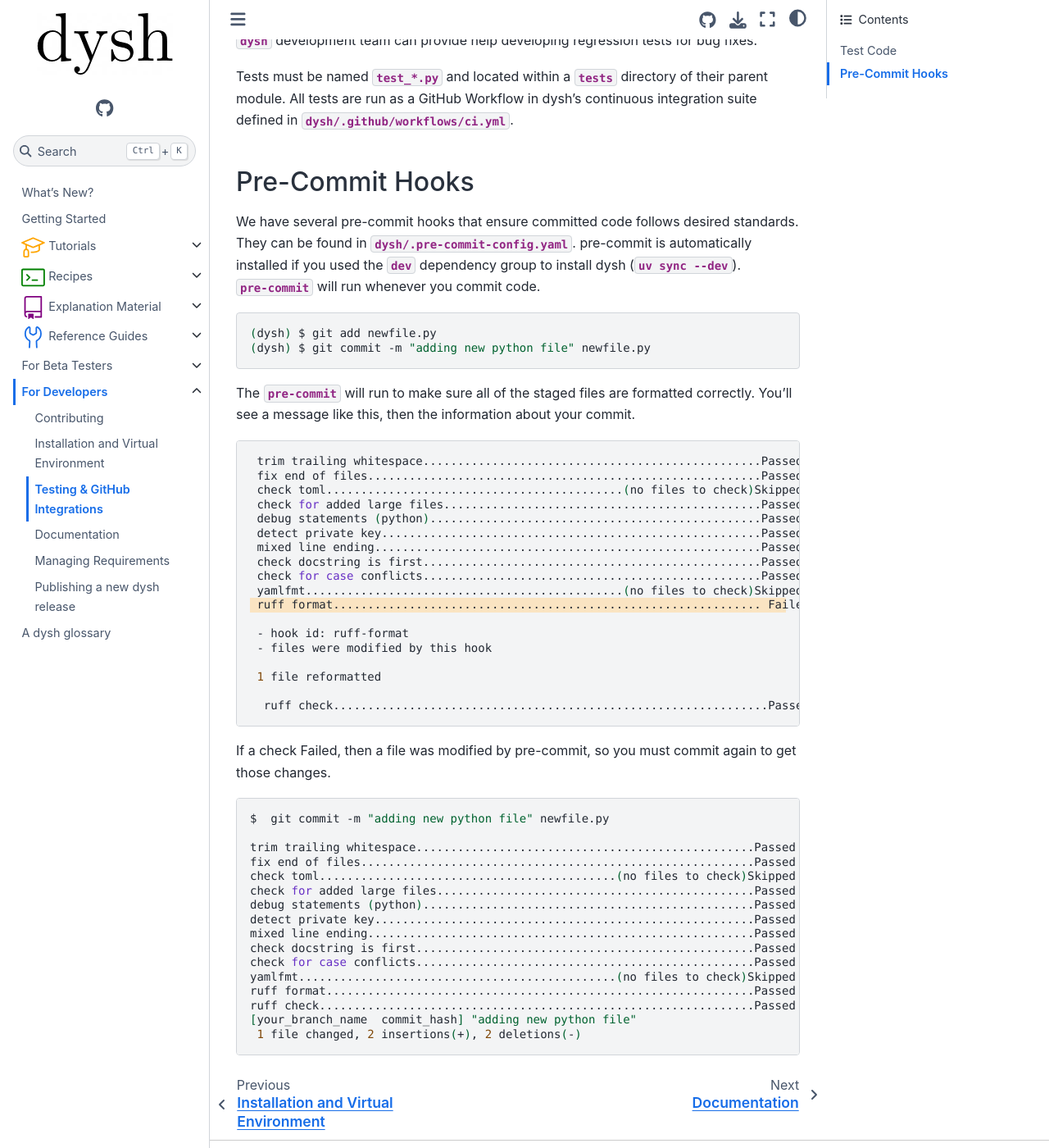
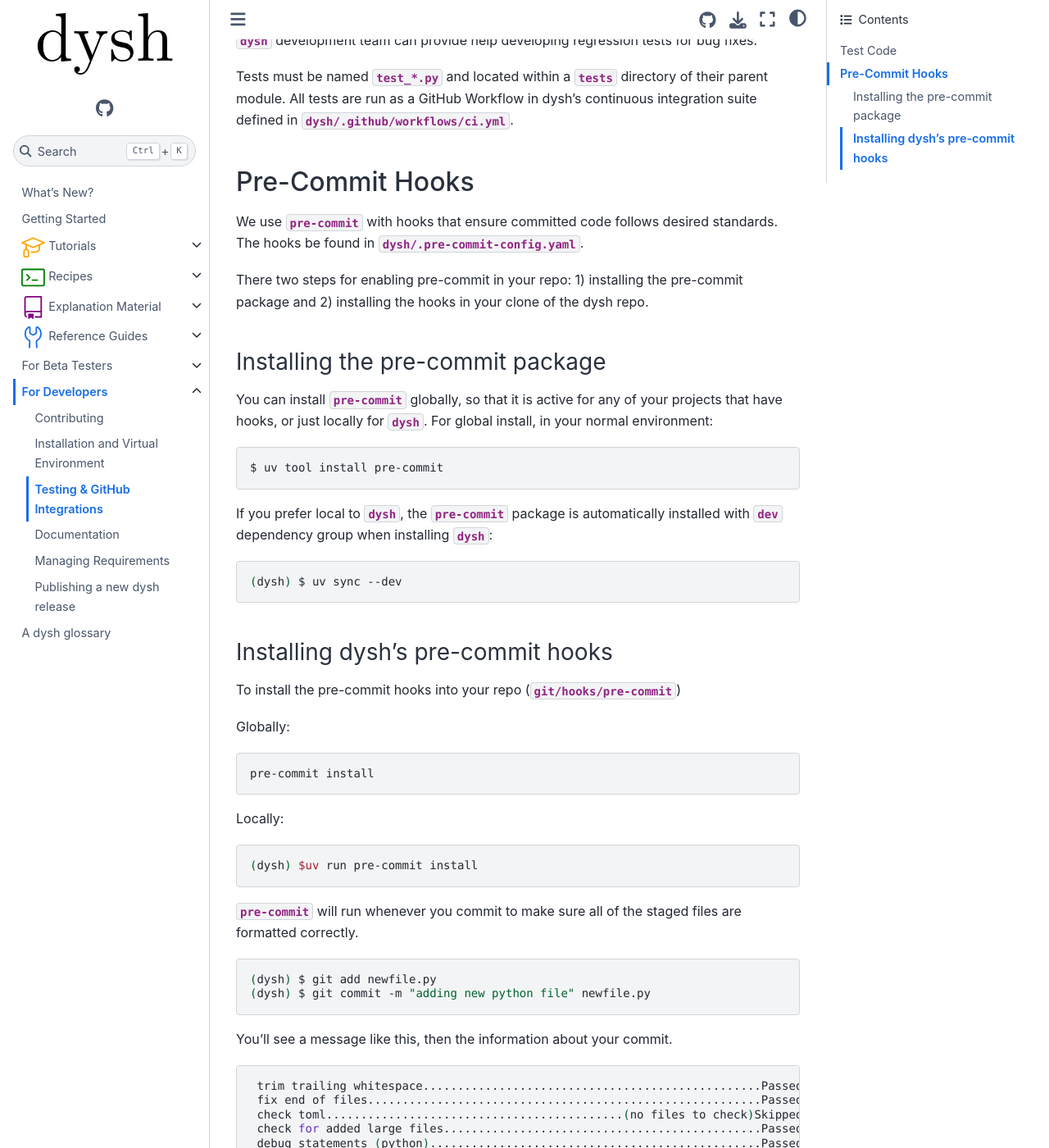
Before and after one commit to GreenBankObservatory/dysh, a Sphinx documentation site: the page built from docs/source/for_developers/github_integrations.rst, in a window 1280 px wide and 1400 px high, scrolled down 312 px. Shown: the whole window at 82% size. Built offline with Sphinx 7.4.7 and the Sphinx Book theme 1.1.4, drawn with Linux system fonts in a browser that asks for light colours; pages that are not in the unit, such as notebooks, are missing from menus.

Commit message:
clarify installation and use of pre-commit

```diff
--- a/docs/source/for_developers/github_integrations.rst
+++ b/docs/source/for_developers/github_integrations.rst
@@ -13,14 +13,51 @@
 Pre-Commit Hooks
 ================
 
-We have several pre-commit hooks that ensure committed code follows desired standards. They can be found in `dysh/.pre-commit-config.yaml`.   pre-commit is automatically installed if you used the `dev` dependency group to install dysh (`uv sync --dev`).  `pre-commit` will run whenever you commit code.
+We use `pre-commit <https://pre-commit.com/>` with
+hooks that ensure committed code follows desired standards. The hooks be found in `dysh/.pre-commit-config.yaml`.
+
+There two steps for enabling pre-commit in your repo: 1) installing the pre-commit package and 2) installing the hooks in your clone of the dysh repo.
+
+Installing the pre-commit package
+-----------------------------------------------
+
+You can install `pre-commit` globally, so that it is active for any of your projects that have hooks, or just locally for `dysh`.  For global install, in your normal environment:
+
+.. code-block:: bash
+
+    $ uv tool install pre-commit
+
+If you prefer local to `dysh`,  the `pre-commit` package is automatically installed with `dev` dependency group when installing `dysh`:
+
+.. code-block:: bash
+
+    (dysh) $ uv sync --dev
+
+Installing dysh's pre-commit hooks
+------------------------------------------------
+To install the pre-commit hooks into your repo (`.git/hooks/pre-commit`)
+
+Globally:
+
+.. code-block:: bash
+
+   pre-commit install
+
+Locally:
+
+.. code-block:: bash
+
+   (dysh) $uv run pre-commit install
+
+
+`pre-commit` will run  whenever you commit to make sure all of the staged files are formatted correctly.
 
 .. code-block:: bash
 
     (dysh) $ git add newfile.py
     (dysh) $ git commit -m "adding new python file" newfile.py
 
-The `pre-commit` will run  to make sure all of the staged files are formatted correctly. You'll see a message like this, then the information about your commit.
+You'll see a message like this, then the information about your commit.
 
 .. code-block:: bash
    :emphasize-lines: 11
```
